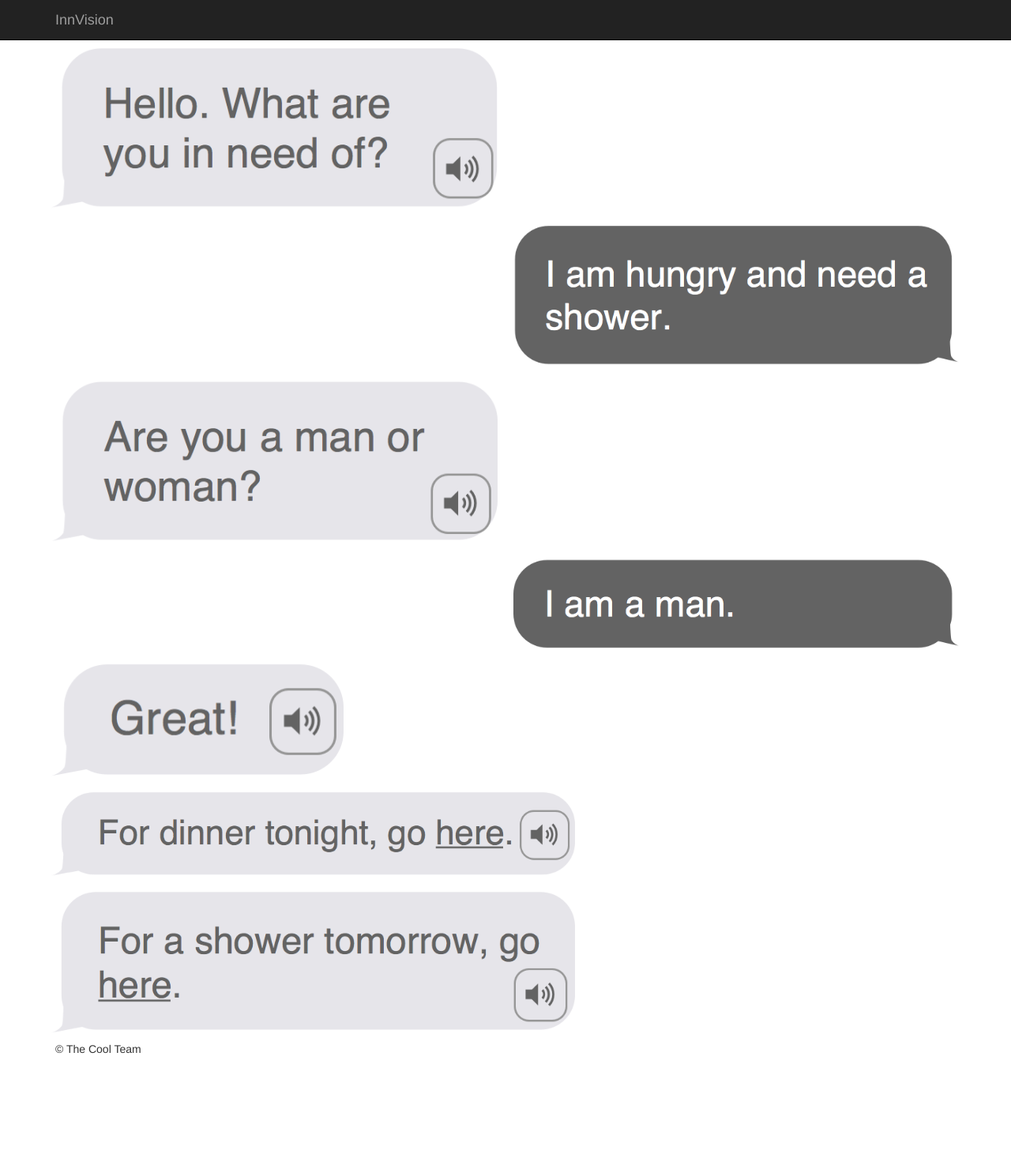
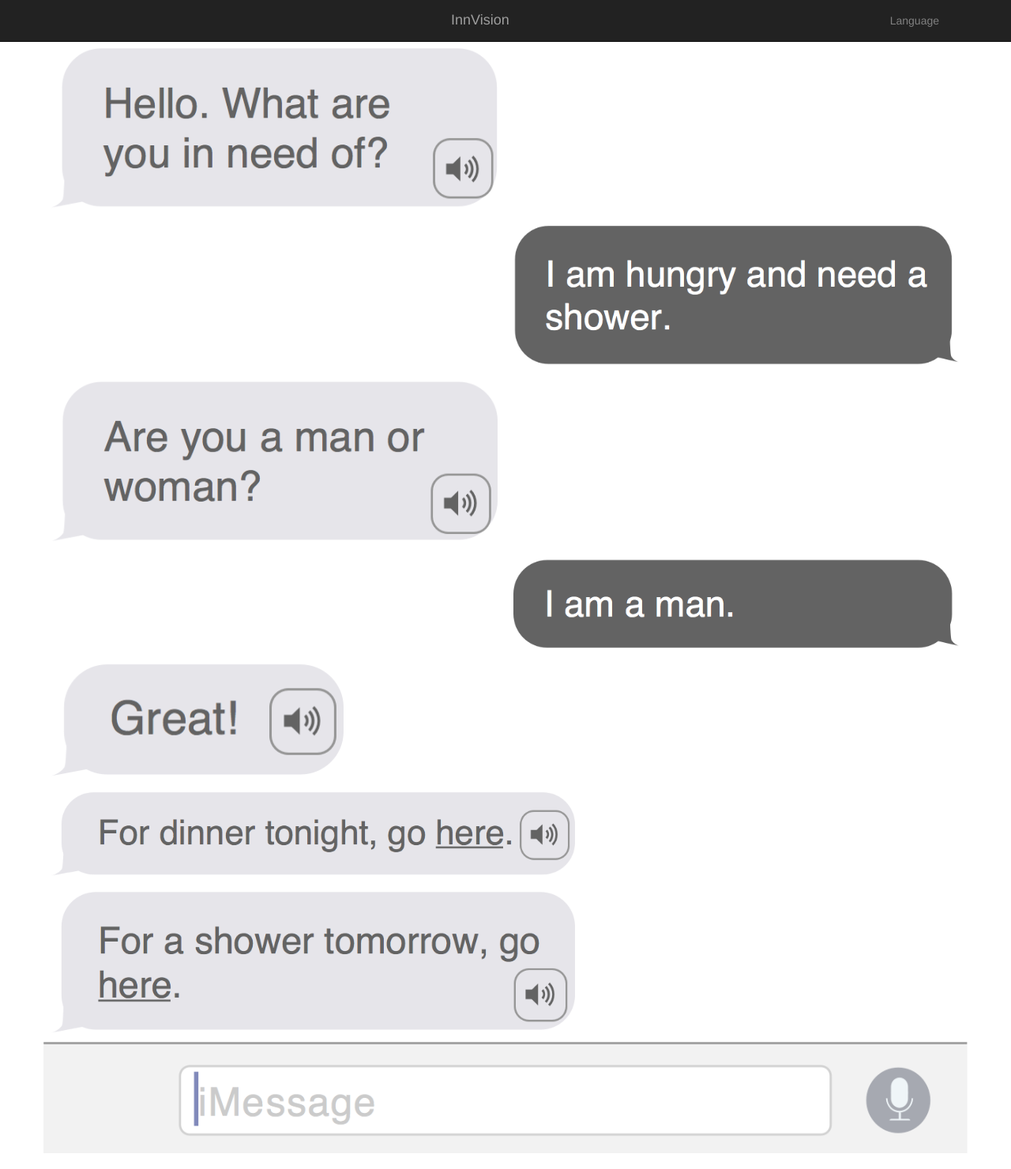
Before and after one commit to nathaneidelson/CS247_Project2, a plain HTML site: page chat.html in a window 1280 px wide. Shown: the whole page at 79% size. Before the commit the page ends 1368 px from the top, so only its background shows below. Drawn offline with nearby package versions, Linux system fonts and the light colour scheme.

Commit message:
more stuff

```diff
--- a/chat.html
+++ b/chat.html
@@ -27,7 +27,10 @@
     <nav class="navbar navbar-inverse navbar-fixed-top">
       <div class="container">
         <div class="navbar-header">
-          <a class="navbar-brand" href="#">InnVision</a>
+          <a class="navbar-brand" href="#">  InnVision</a>
+
+          <button class="clickable pull-right" data-href="./index.html">Language</button>
+
         </div>
       </div>
     </nav>
@@ -55,7 +58,7 @@
         <img src="images/AIMessage3.png" class="col-xs-4 chat-bubble">
       </div>
 
-      <div class="row clickable-row">
+      <div class="row clickable">
         <img src="images/AIMessage4.png" class="col-xs-7 chat-bubble">
       </div>
 
@@ -63,10 +66,10 @@
         <img src="images/AIMessage5.png" class="col-xs-7 chat-bubble">
       </div>
 
+      <div class="row">
+        <img src="images/message_input.png" class="col-xs-12 message-input">
+      </div>
 
-      <footer>
-        <p>&copy; The Cool Team</p>
-      </footer>
     </div> <!-- /container -->
 
 
@@ -79,7 +82,7 @@
 
     <script>
     $(document).ready(function($) {
-        $(".clickable-row").click(function() {
+        $(".clickable").click(function() {
             window.document.location = $(this).data("href");
         });
     });
--- a/style.css
+++ b/style.css
@@ -2,6 +2,12 @@
 body {
   padding-top: 50px;
   padding-bottom: 20px;
+}
+
+button {
+	color: gray;
+	background-color: transparent;
+	border: none;
 }
 
 .callout {
@@ -10,9 +16,25 @@ body {
 }
 
 .navbar-header {
-	text-align: center;
+    float: left;
+    padding: 15px;
+    text-align: center;
+    width: 100%;
+}
+
+.navbar-brand {
+	float:none;
+	padding-left: 40px;
 }
 
 .chat-bubble {
 	padding: 10px;
 }
+
+.message-input {
+	padding: 0px;
+}
+
+.navbar-default .navbar-toggle:focus {
+    background-color: transparent;
+}
```
Also changed, not shown: index.html (+7 -11 lines), images/message_input.png (added), 1 other file.
